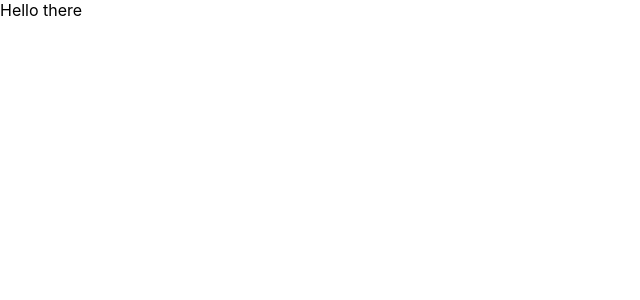
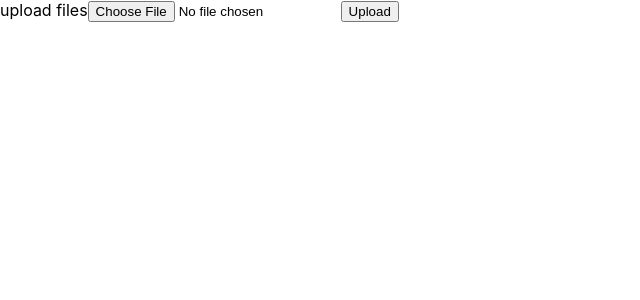
Before and after one commit to mizzieon/eMedProject, a React (Create React App) app in the folder app/: page / in a window 1280 px wide. Shown: the top 300 px of the page, without its empty margins (0-640 px from the left). Built offline with nearby package versions, Linux system fonts and the light colour scheme.

Commit message:
implements code to read contents of an uploaded file created UploadFile component created ViewFile component set up url routing

```diff
--- a/app/package.json
+++ b/app/package.json
@@ -11,6 +11,7 @@
     "@testing-library/user-event": "^13.5.0",
     "react": "^18.1.0",
     "react-dom": "^18.1.0",
+    "react-router-dom": "^6.3.0",
     "react-scripts": "5.0.1",
     "web-vitals": "^2.1.4"
   },
--- a/app/src/App.js
+++ b/app/src/App.js
@@ -1,10 +1,18 @@
 import { Box } from '@mui/material';
+import { useState } from 'react';
+import { Route, Routes } from 'react-router-dom';
+
+import UploadFiles from './views/UploadFiles/UploadFiles';
+import ViewFiles from './views/ViewFiles/ViewFiles';
 
 function App() {
+  const [files, setFiles] = useState([]);
+
   return (
-    <Box>
-      Hello there
-    </Box>
+    <Routes>
+      <Route path='/' element={<UploadFiles />}></Route>
+      <Route path='/view' element={<ViewFiles />}></Route>
+    </Routes>
   );
 }
 
--- a/app/src/index.js
+++ b/app/src/index.js
@@ -3,11 +3,14 @@ import ReactDOM from 'react-dom/client';
 import './index.css';
 import App from './App';
 import reportWebVitals from './reportWebVitals';
+import { BrowserRouter } from 'react-router-dom';
 
 const root = ReactDOM.createRoot(document.getElementById('root'));
 root.render(
   <React.StrictMode>
-    <App />
+    <BrowserRouter>
+      <App />
+    </BrowserRouter>
   </React.StrictMode>
 );
 
--- /dev/null
+++ b/app/src/views/UploadFiles/UploadFiles.js
@@ -0,0 +1,32 @@
+import { Box } from '@mui/material';
+import React, { useState } from 'react'
+
+function UploadFiles() {
+  const [file, setFile] = useState(null);
+
+  const onFileChange = (event) => {
+    setFile(event.target.files[0]);
+  }
+
+  const onFileUpload = () => {
+    console.log(file);
+    var reader = new FileReader();
+    reader.onload = (ProgressEvent) => {
+      var fileContentArray = reader.result.split("/\r\n|\n/");
+      for(var line of fileContentArray){
+        console.log(line);
+      }
+    }
+    reader.readAsText(file);
+  }
+
+  return (
+    <Box>
+      upload files
+      <input type="file" id='file' onChange={onFileChange} />
+      <button onClick={onFileUpload}>Upload</button>
+    </Box>
+  )
+}
+
+export default UploadFiles
--- /dev/null
+++ b/app/src/views/ViewFiles/ViewFiles.js
@@ -0,0 +1,9 @@
+import React from 'react'
+
+function ViewFiles() {
+  return (
+    <div>ViewFiles</div>
+  )
+}
+
+export default ViewFiles
```
Also changed, not shown: app/public/test-files/file1.txt (added), 1 other file (tests, documents, lock files or other folders).
